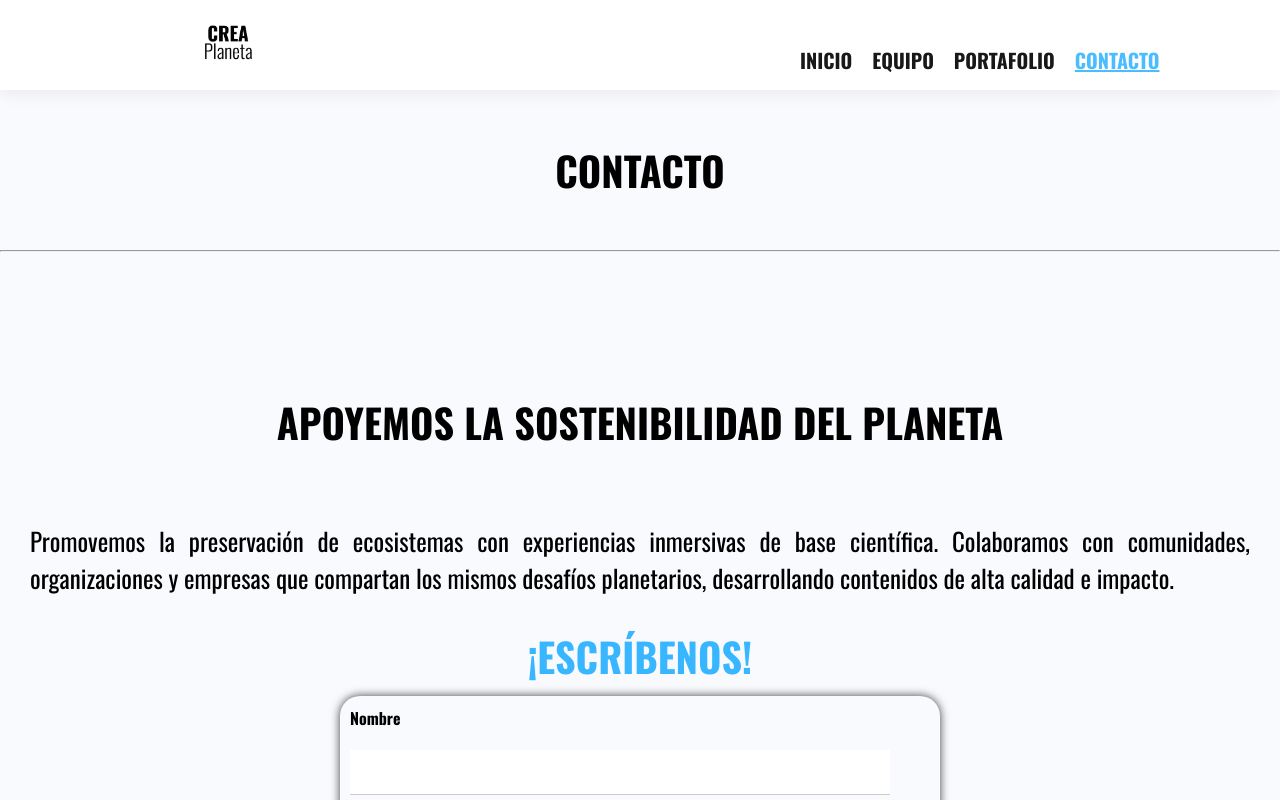
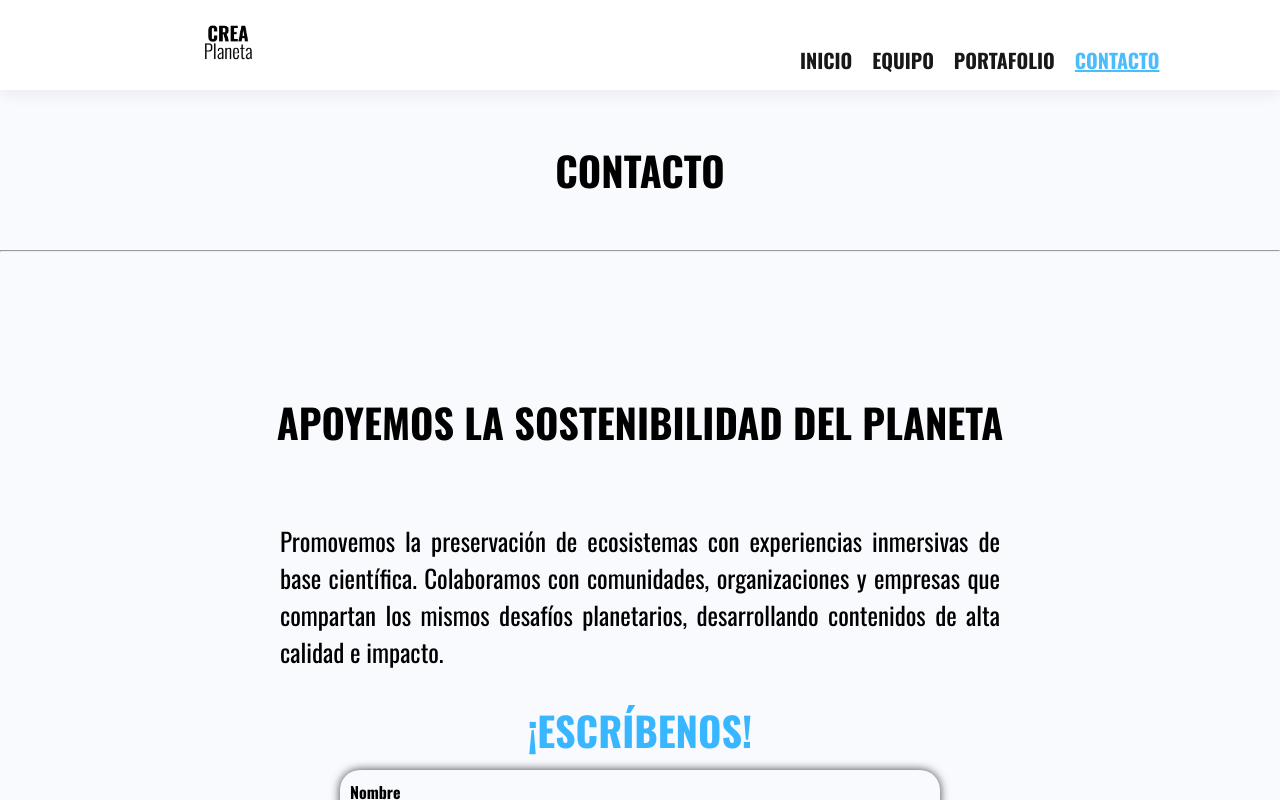
Before and after one commit to cassnova/crea-planeta, a React (Create React App) app: page /contacto in a window 1280 px wide. Shown: the top 800 px of the page. Built offline with nearby package versions, Linux system fonts and the light colour scheme.

Commit message:
added media querie

```diff
--- a/src/pages/Contacto/Contacto.css
+++ b/src/pages/Contacto/Contacto.css
@@ -185,6 +185,7 @@ hr {
   .container-contacto__card p {
     font-size: 25px;
     padding: 20px 0px;
+    width: 720px;
   }
   .container-contacto__card h4 {
     font-size: 25px;
```
